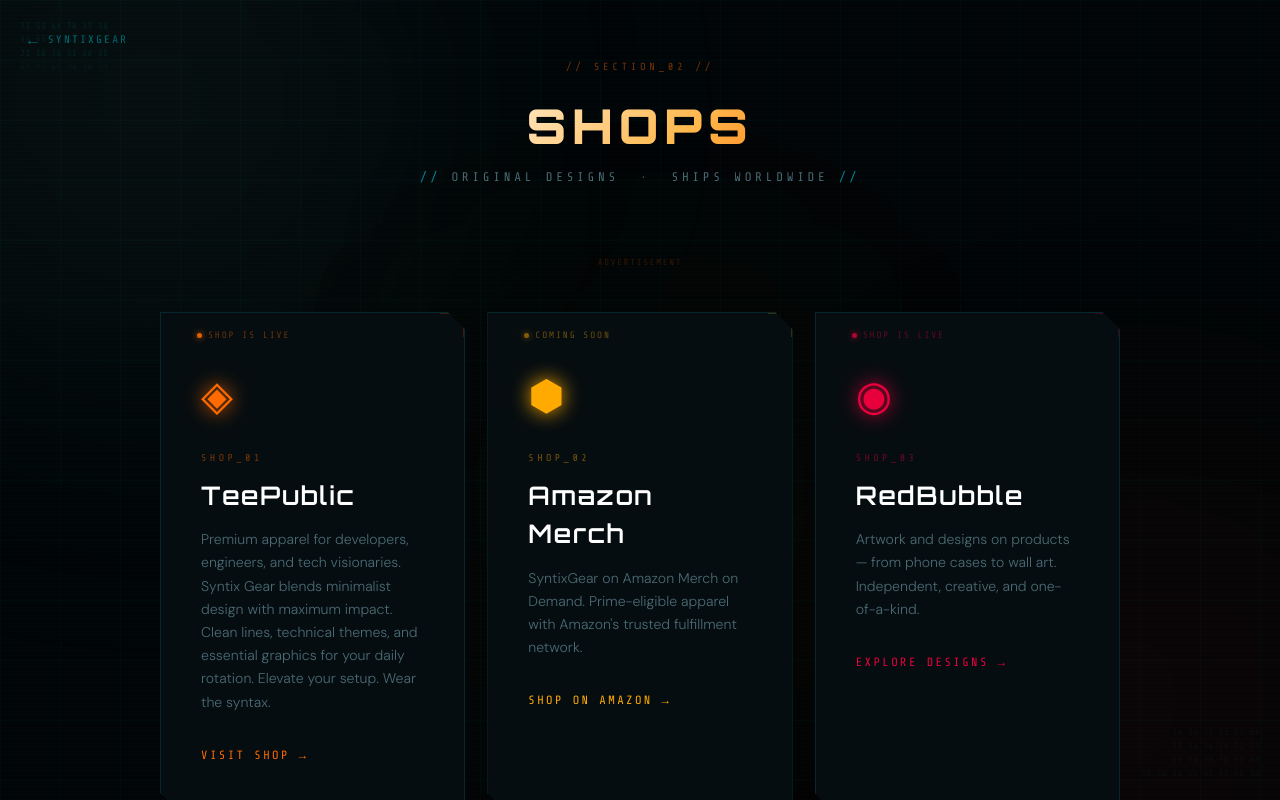
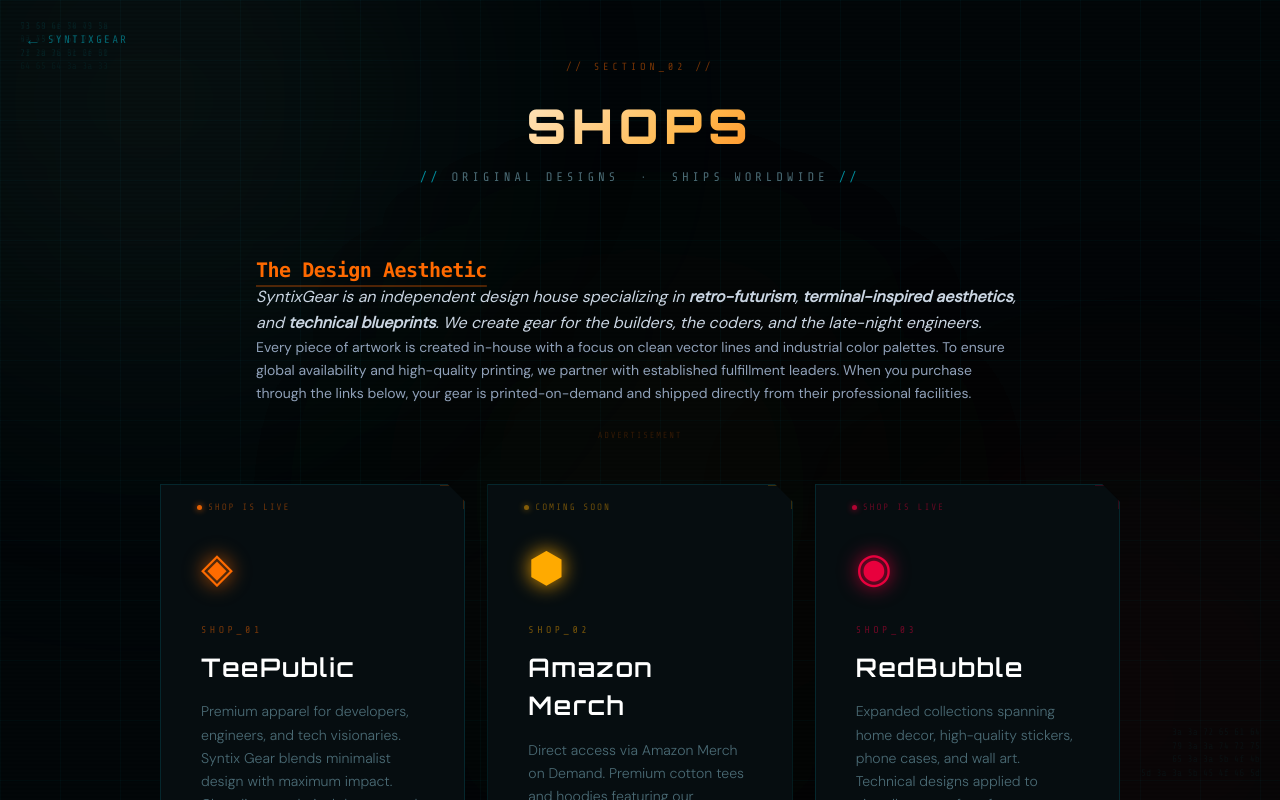
Before and after one commit to walkerd0818/syntixgear-hub, a Next.js app: page /shops in a window 1280 px wide. Built offline with nearby package versions, Linux system fonts and the light colour scheme.

Commit message:
Add more cotent to the tools and shops pages

```diff
--- a/app/shops/page.tsx
+++ b/app/shops/page.tsx
@@ -4,6 +4,8 @@
   alternates: {
     canonical: '/shops',
   },
+  title: 'SyntixGear Shops | Apparel & Graphic Design for Creators',
+  description: 'Original technical apparel and industrial graphic design. Browse the SyntixGear collections across TeePublic, Amazon, and RedBubble.',
 };
 
 export default function ShopsPage() {
@@ -22,7 +24,6 @@
         {`3a 3a 72 65 61 64\n79 3a 3a 74 72 75\n65 3a 3a 5b 4f 4b\n5d 3a 3a 5b 45 4f 46 5d`}
       </div>
 
-      {/* Back nav */}
       <nav className="back-nav">
         <a className="back-btn" href="/">
           <span className="back-arrow">←</span> SyntixGear
@@ -38,7 +39,26 @@
           </p>
         </header>
 
-        {/* AD SLOT TOP — replace data-ad-slot value with your slot ID */}
+         {/* NEW CONTENT: BRAND PHILOSOPHY SECTION */}
+        <section className="shops-intro max-w-3xl mx-auto my-12 px-4 text-slate-400">
+          <h2 className="text-xl font-bold text-orange-500 mb-4 font-mono tracking-tight underline decoration-orange-500/30 underline-offset-8">
+            The Design Aesthetic
+          </h2>
+          <p className="mb-4 leading-relaxed italic text-slate-300">
+            SyntixGear is an independent design house specializing in <strong>retro-futurism</strong>,
+            <strong> terminal-inspired aesthetics</strong>, and <strong>technical blueprints</strong>.
+            We create gear for the builders, the coders, and the late-night engineers.
+          </p>
+          <p className="text-sm leading-relaxed">
+            Every piece of artwork is created in-house with a focus on clean vector lines and industrial
+            color palettes. To ensure global availability and high-quality printing, we partner with
+            established fulfillment leaders. When you purchase through the links below, your gear is
+            printed-on-demand and shipped directly from their professional facilities.&nbsp;
+          </p>
+           <p>&nbsp;</p>
+        </section>
+
+       {/* AD SLOT TOP */}
         <div className="ad-slot ad-slot-top ad-slot-shops">
           <p className="ad-label ad-label-shops">advertisement</p>
           <ins
@@ -50,6 +70,7 @@
             data-full-width-responsive="true"
           />
         </div>
+
 
         <div className="cards cards-shops">
 
@@ -71,7 +92,6 @@
               Premium apparel for developers, engineers, and tech visionaries.
               Syntix Gear blends minimalist design with maximum impact.
               Clean lines, technical themes, and essential graphics for your daily rotation.
-              Elevate your setup. Wear the syntax.
             </p>
             <div className="card-cta">Visit Shop →</div>
           </a>
@@ -91,8 +111,9 @@
             <div className="card-label">shop_02</div>
             <div className="card-title">Amazon Merch</div>
             <p className="card-desc">
-              SyntixGear on Amazon Merch on Demand. Prime-eligible apparel with
-              Amazon's trusted fulfillment network.
+              Direct access via Amazon Merch on Demand. Premium cotton tees and
+              hoodies featuring our technical blueprints with Prime-eligible
+              logistics and trusted global fulfillment.
             </p>
             <div className="card-cta">Shop on Amazon →</div>
           </a>
@@ -112,15 +133,33 @@
             <div className="card-label">shop_03</div>
             <div className="card-title">RedBubble</div>
             <p className="card-desc">
-              Artwork and designs on products — from phone cases to wall
-              art. Independent, creative, and one-of-a-kind.
+              Expanded collections spanning home decor, high-quality stickers,
+              phone cases, and wall art. Technical designs applied to
+              virtually any surface for your workspace setup.
             </p>
             <div className="card-cta">Explore Designs →</div>
           </a>
 
         </div>
 
-        {/* AD SLOT BOTTOM — replace data-ad-slot value with your slot ID */}
+        {/* NEW CONTENT: COMMITMENT TO QUALITY */}
+        <section className="shops-details max-w-3xl mx-auto my-16 px-4 py-8 border-t border-slate-800/50">
+          <h2 className="text-slate-300 font-mono text-lg mb-6 tracking-widest text-center uppercase">// quality_protocol //</h2>
+          <div className="grid grid-cols-1 md:grid-cols-2 gap-8 text-xs text-slate-500 font-mono">
+            <div className="p-4 border border-slate-800 bg-slate-900/20">
+              <span className="text-orange-500 font-bold block mb-2">[ VECTOR_PRECISION ]</span>
+              All designs are exported as high-resolution vectors to ensure crisp print lines,
+              regardless of product size—from a laptop sticker to a large canvas print.
+            </div>
+            <div className="p-4 border border-slate-800 bg-slate-900/20">
+              <span className="text-cyan-500 font-bold block mb-2">[ GLOBAL_SHIPPING ]</span>
+              Through our partners, we offer worldwide shipping with local fulfillment centers
+              in the US, Europe, and Australia to minimize transit times and carbon footprint.
+            </div>
+          </div>
+        </section>
+
+        {/* AD SLOT BOTTOM */}
         <div className="ad-slot ad-slot-bottom ad-slot-shops">
           <p className="ad-label ad-label-shops">advertisement</p>
           <ins
--- a/app/tools/page.tsx
+++ b/app/tools/page.tsx
@@ -4,16 +4,16 @@
   alternates: {
     canonical: '/tools',
   },
+  title: 'Precision Tools & Calculators | SyntixGear CalcVault',
+  description: 'Access professional-grade calculators for finance, engineering, health, and unit conversion. Fast, private, and browser-based utilities.',
 };
 
 export default function ToolsPage() {
   return (
     <>
-      {/* Ambient blobs */}
       <div className="ambient ambient-1" />
       <div className="ambient ambient-2" />
 
-      {/* Hex decorations */}
       <div className="hex-deco hex-deco-1">
         {`74 6f 6f 6c 73 3a\n3a 6d 6f 64 75 6c\n65 73 3a 3a 6c 6f\n61 64 65 64 3a 3a`}
       </div>
@@ -21,7 +21,6 @@
         {`3a 3a 72 65 61 64\n79 3a 3a 74 72 75\n65 3a 3a 5b 4f 4b\n5d 3a 3a 5b 45 4f 46 5d`}
       </div>
 
-      {/* Back nav */}
       <nav className="back-nav">
         <a className="back-btn" href="/">
           <span className="back-arrow">←</span> SyntixGear
@@ -33,11 +32,35 @@
           <p className="section-tag">// section_01 //</p>
           <h1>Tools</h1>
           <p className="tagline">
-            <span>//</span> precision utilities for every calculation <span>//</span>
+            <span>//</span> precision utilities for complex calculations <span>//</span>
           </p>
         </header>
 
-        {/* AD SLOT TOP — replace data-ad-slot value with your slot ID */}
+        {/* NEW CONTENT: OVERVIEW SECTION */}
+        <section className="tools-overview max-w-3xl mx-auto my-12 px-4 text-slate-400">
+          <h2 className="text-xl font-bold text-slate-200 mb-4 font-mono tracking-tight underline decoration-cyan-500/50 underline-offset-8">
+            The CalcVault Ecosystem
+          </h2>
+          <p className="mb-4 leading-relaxed">
+            Welcome to the primary utility hub of SyntixGear. Our tools are designed for professionals
+            and enthusiasts who require accuracy without the clutter of modern web interfaces.
+            <strong> CalcVault</strong> serves as our flagship multi-tool, unifying several
+            computational domains into a single, high-performance terminal.
+          </p>
+          <div className="grid grid-cols-1 md:grid-cols-2 gap-6 mt-8">
+            <div className="border border-slate-800 p-4 bg-slate-900/40 rounded">
+              <h3 className="text-cyan-400 font-mono text-sm mb-2 uppercase tracking-tighter">01. Efficiency</h3>
+              <p className="text-xs italic">Minimalistic design optimized for quick inputs and immediate results. No unnecessary animations or distractions.</p>
+            </div>
+            <div className="border border-slate-800 p-4 bg-slate-900/40 rounded">
+              <h3 className="text-orange-400 font-mono text-sm mb-2 uppercase tracking-tighter">02. Local Execution</h3>
+              <p className="text-xs italic">All logic runs client-side. Your financial data, measurements, and health metrics never leave your browser.&nbsp;</p>
+            </div>
+            <p>&nbsp;</p>
+          </div>
+        </section>
+
+
         <div className="ad-slot ad-slot-top">
           <p className="ad-label">advertisement</p>
           <ins
@@ -51,8 +74,6 @@
         </div>
 
         <div className="cards cards-tools">
-
-          {/* CalcVault */}
           <a className="card card-cyan" href="/calc-vault">
             <span className="card-status">
               <span className="status-dot" />
@@ -62,8 +83,9 @@
             <div className="card-label">tool_01</div>
             <div className="card-title">CalcVault</div>
             <p className="card-desc">
-              Professional-grade calculators for finance, engineering, health,
-              and unit conversion. Fast, accurate, built for real work.
+              A comprehensive suite of tools covering <strong>compound interest</strong>,
+              <strong> mortgage planning</strong>, <strong>structural engineering</strong>,
+              and <strong>advanced unit conversions</strong>.
             </p>
             <div className="card-tags">
               <span className="tag">Finance</span>
@@ -74,15 +96,27 @@
             <div className="card-cta">Launch CalcVault →</div>
           </a>
 
-          {/* Placeholder */}
           <div className="card-placeholder">
             <div className="placeholder-icon">⊕</div>
-            <p className="placeholder-text">More tools coming soon</p>
+            <p className="placeholder-text">Module expansion in progress...</p>
           </div>
-
         </div>
 
-        {/* AD SLOT BOTTOM — replace data-ad-slot value with your slot ID */}
+        {/* NEW CONTENT: DOMAIN DETAILS */}
+        <section className="tools-details max-w-3xl mx-auto my-16 px-4 py-8 border-t border-slate-800/50">
+          <h2 className="text-slate-300 font-mono text-lg mb-6">// calculation_domains //</h2>
+          <div className="space-y-6 text-sm text-slate-500">
+            <p>
+              <strong>Financial Logic:</strong> From loan amortization to ROI forecasting, our finance modules
+              allow you to visualize debt reduction and wealth accumulation using standard mathematical models.
+            </p>
+            <p>
+              <strong>Engineering & Health:</strong> Calculate structural loads or manage personal wellness with
+              BMR and TDEE formulas. We simplify the physics and biology into usable, actionable data.
+            </p>
+          </div>
+        </section>
+
         <div className="ad-slot ad-slot-bottom">
           <p className="ad-label">advertisement</p>
           <ins
```
